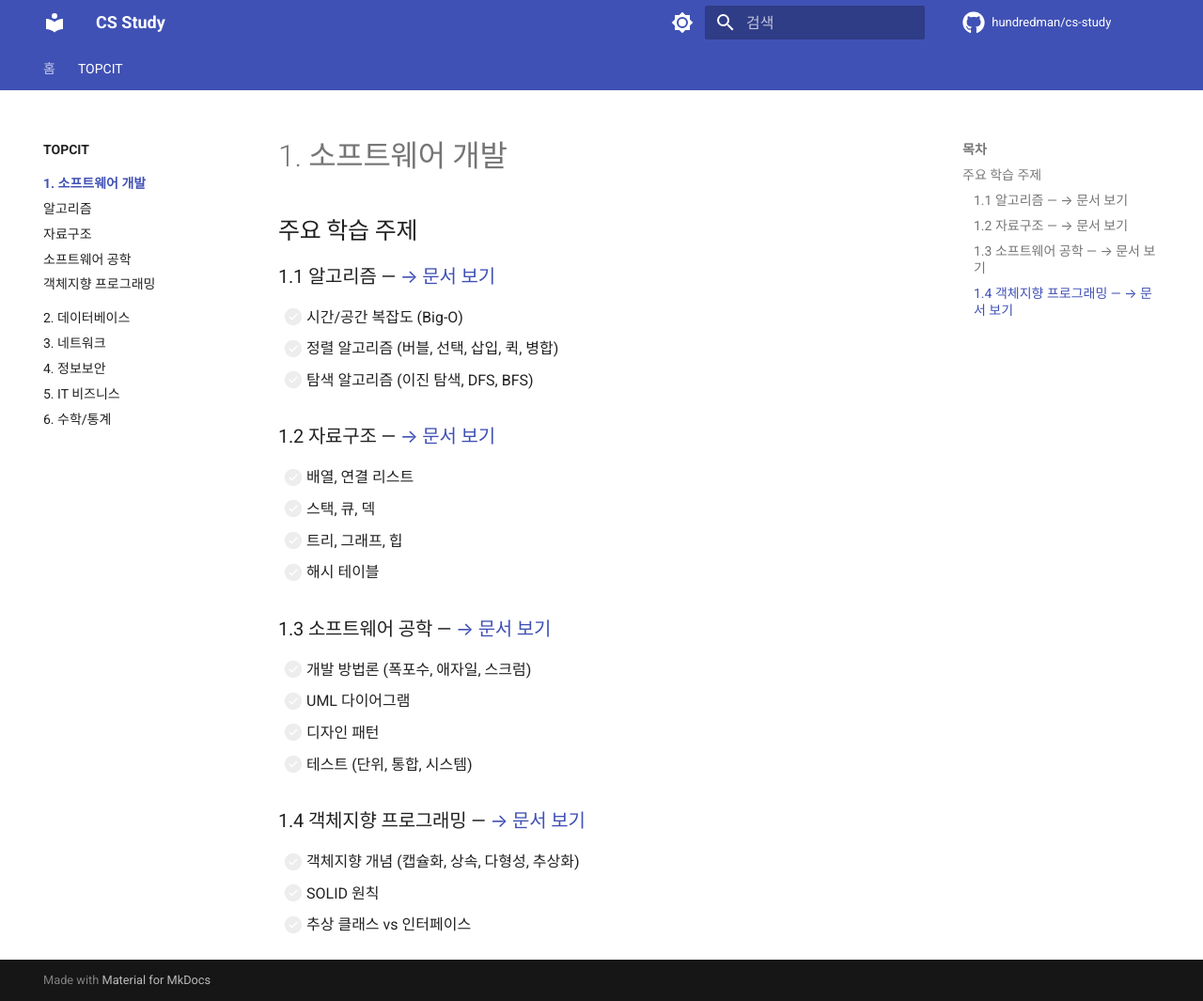
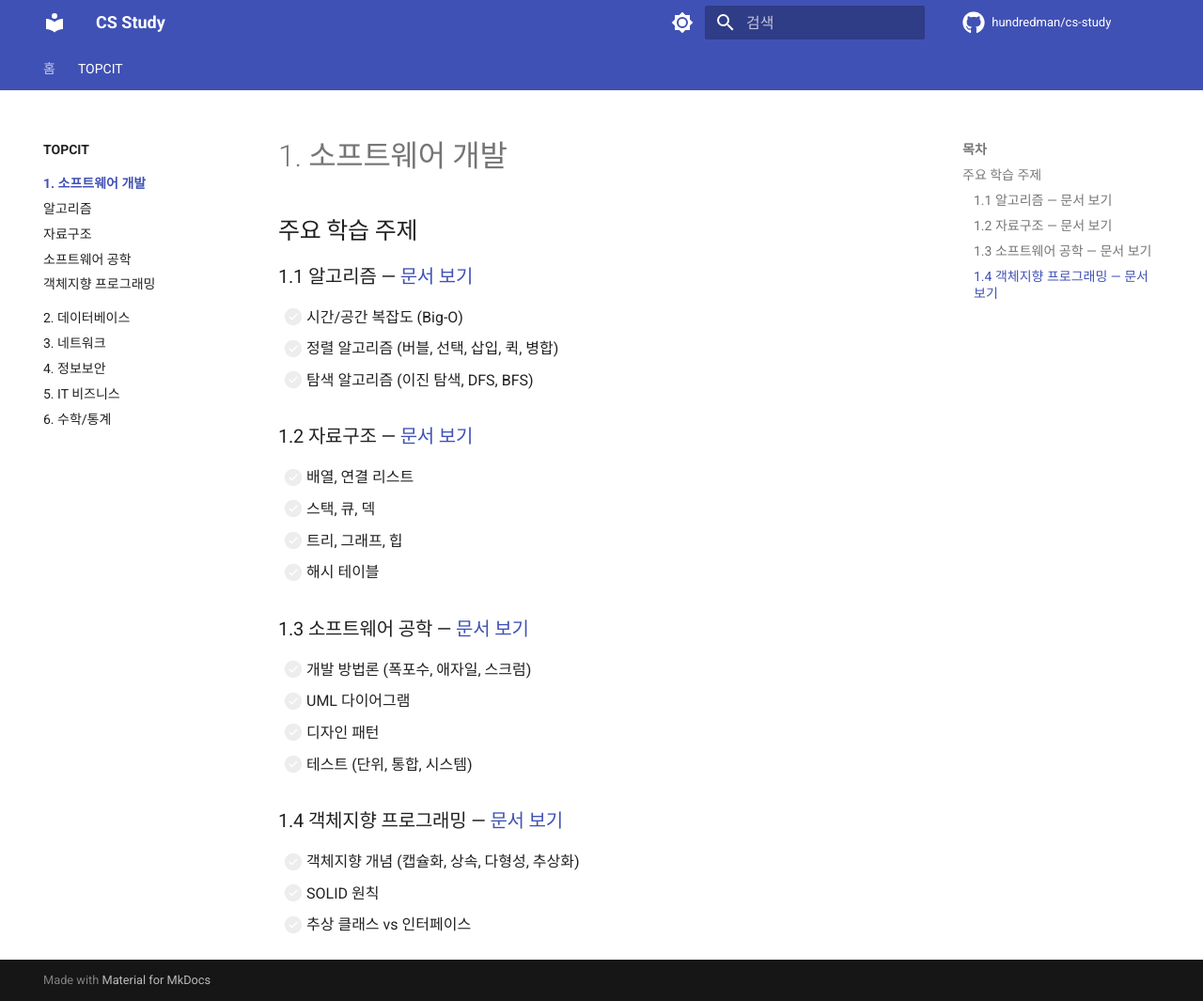
Before and after one commit to hundredman/cs-study, an MkDocs documentation site: the page built from docs/TOPCIT/01_소프트웨어개발/README.md, in a window 1280 px wide and 1065 px high. Shown: the whole window at 94% size. Built offline with MkDocs 1.6.1 and Material for MkDocs 9.7.7, drawn with Linux system fonts in a browser that asks for light colours; comment, search, counter and statistics services are not loaded.

Commit message:
docs: 문서 보기 링크 화살표 이모지 제거

```diff
--- a/docs/TOPCIT/01_소프트웨어개발/README.md
+++ b/docs/TOPCIT/01_소프트웨어개발/README.md
@@ -2,24 +2,24 @@
 
 ## 주요 학습 주제
 
-### 1.1 알고리즘 — [→ 문서 보기](./01_알고리즘.md)
+### 1.1 알고리즘 — [문서 보기](./01_알고리즘.md)
 - [ ] 시간/공간 복잡도 (Big-O)
 - [ ] 정렬 알고리즘 (버블, 선택, 삽입, 퀵, 병합)
 - [ ] 탐색 알고리즘 (이진 탐색, DFS, BFS)
 
-### 1.2 자료구조 — [→ 문서 보기](./02_자료구조.md)
+### 1.2 자료구조 — [문서 보기](./02_자료구조.md)
 - [ ] 배열, 연결 리스트
 - [ ] 스택, 큐, 덱
 - [ ] 트리, 그래프, 힙
 - [ ] 해시 테이블
 
-### 1.3 소프트웨어 공학 — [→ 문서 보기](./03_소프트웨어공학.md)
+### 1.3 소프트웨어 공학 — [문서 보기](./03_소프트웨어공학.md)
 - [ ] 개발 방법론 (폭포수, 애자일, 스크럼)
 - [ ] UML 다이어그램
 - [ ] 디자인 패턴
 - [ ] 테스트 (단위, 통합, 시스템)
 
-### 1.4 객체지향 프로그래밍 — [→ 문서 보기](./04_객체지향프로그래밍.md)
+### 1.4 객체지향 프로그래밍 — [문서 보기](./04_객체지향프로그래밍.md)
 - [ ] 객체지향 개념 (캡슐화, 상속, 다형성, 추상화)
 - [ ] SOLID 원칙
 - [ ] 추상 클래스 vs 인터페이스
```
